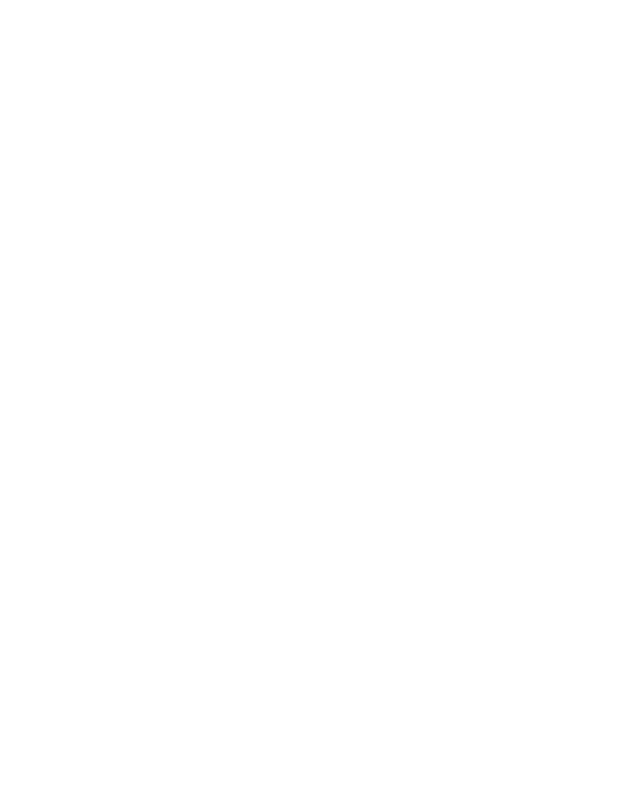
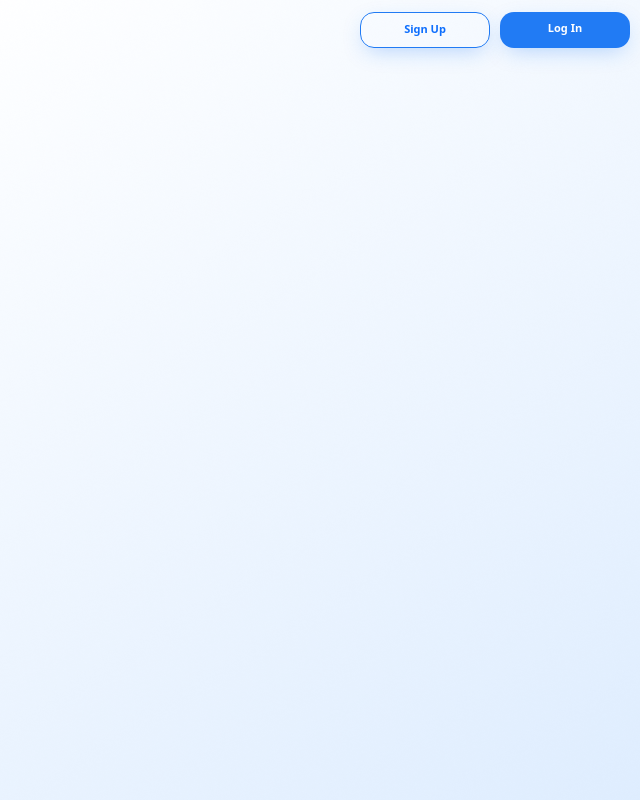
Before and after one commit to comp426-2022-spring/a99-maia, a plain HTML site: page front/index.html in a window 1280 px wide. Shown: the whole page, without its empty margins (640-1280 px from the left). Drawn offline with nearby package versions, Linux system fonts and the light colour scheme.

Commit message:
buttons and assets

```diff
--- /dev/null
+++ b/front/css/styles.css
@@ -0,0 +1,43 @@
+body {
+    background-image: url("/front/assets/base.png");
+    font-family: 'Inter', sans-serif;
+}
+.nav {
+    width: 100%;
+    height: 60px;
+    padding: 10px;
+    align-items: center;
+}
+
+.signupbutton {
+    width: 130px;
+    height: 90%;
+    border: 1px solid #217BF4;
+    box-sizing: border-box;
+    box-shadow: 0px 7px 22px -6px rgba(33, 123, 244, 0.34);
+    border-radius: 14px;
+    margin-right: 10px;
+}
+
+.signupbutton-text {
+    font-weight: 600;
+    font-size: 11px;
+    text-align: center;
+    color: #217BF4;
+}
+
+.loginbutton {
+    width: 130px;
+    height: 90%;
+    box-sizing: border-box;
+    box-shadow: 0px 7px 22px -6px rgba(33, 123, 244, 0.34);
+    border-radius: 14px;
+    background: #217BF4;
+}
+
+.loginbutton-text {
+   font-weight: 600;
+    font-size: 11px;
+    text-align: center;
+    color: #FFFFFF !important;
+}
--- a/front/index.html
+++ b/front/index.html
@@ -2,10 +2,28 @@
 <html lang="en">
 <head>
     <meta charset="UTF-8">
+    <link rel="stylesheet" href="css/styles.css">
+    <link href="https://cdn.jsdelivr.net/npm/bootstrap@5.1.3/dist/css/bootstrap.min.css" rel="stylesheet"
+        integrity="sha384-1BmE4kWBq78iYhFldvKuhfTAU6auU8tT94WrHftjDbrCEXSU1oBoqyl2QvZ6jIW3" crossorigin="anonymous">
+    <script src="https://cdn.jsdelivr.net/npm/bootstrap@5.1.3/dist/js/bootstrap.bundle.min.js"
+        integrity="sha384-ka7Sk0Gln4gmtz2MlQnikT1wXgYsOg+OMhuP+IlRH9sENBO0LRn5q+8nbTov4+1p"
+        crossorigin="anonymous"></script>
+        <link rel="preconnect" href="https://fonts.googleapis.com">
+        <link rel="preconnect" href="https://fonts.gstatic.com" crossorigin>
+        <link href="https://fonts.googleapis.com/css2?family=Inter:wght@200;400;500&display=swap" rel="stylesheet">
+
     <meta name="viewport" content="width=device-width, initial-scale=1.0">
-    <title></title>
+    <title>MentalLog </title>
 </head>
 <body>
+        <ul class="nav justify-content-end">
+            <li class="nav-item signupbutton">
+                <a class="nav-link signupbutton-text" aria-current="page" href="#">Sign Up</a>
+            </li>
+            <li class="nav-item loginbutton">
+                <a class="nav-link loginbutton-text" href="#">Log In</a>
+            </li>
+        </ul>
 
 </body>
 </html>
```
Also changed, not shown: front/assets/base.png (added), front/assets/logo.svg (added), front/home.html (added), front/login.html (added), front/signup.html (added).
